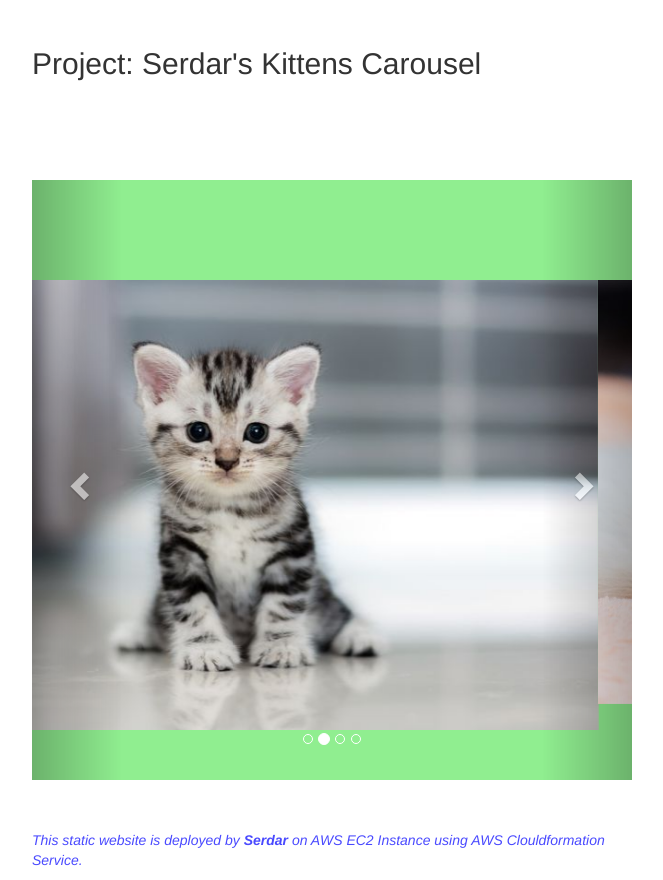
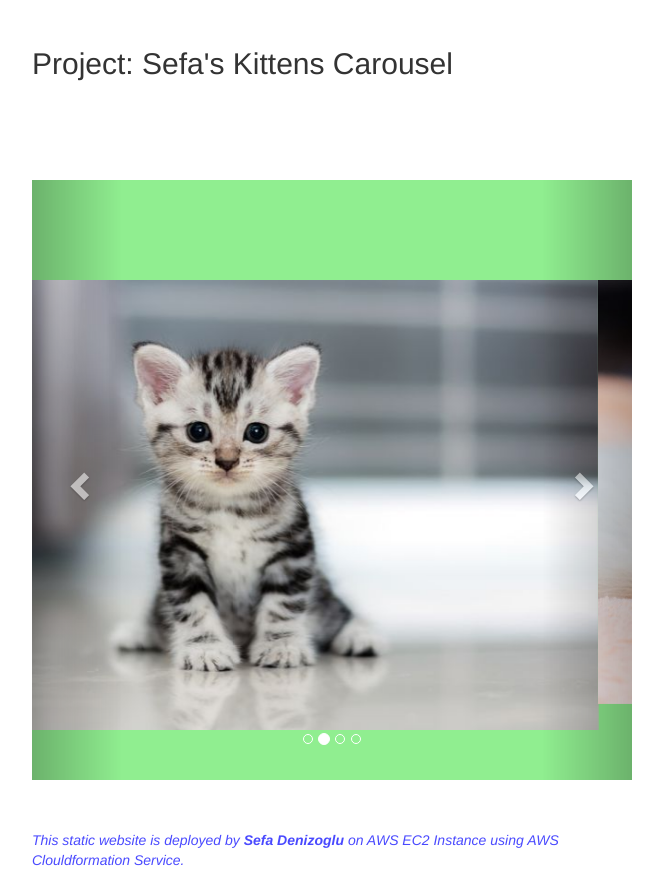
Before and after one commit to denizoglu/AWS-Project-101-kittens-carousel-static-website-ec2, a plain HTML site: page static-web/index.html in a window 1280 px wide. Shown: the part 403-1283 px from the top of the page, without its empty margins (308-971 px from the left). Drawn offline with nearby package versions, Linux system fonts and the light colour scheme.

Commit message:
Added and updated Project description in static-web/index.html

```diff
--- a/static-web/index.html
+++ b/static-web/index.html
@@ -45,7 +45,7 @@
 
   <div><img src="https://clarusway.com/wp-content/uploads/2020/06/clarusway_logo.png" /></div>
 
-  <h2> Project: Serdar's Kittens Carousel</h2>
+  <h2> Project: Sefa's Kittens Carousel</h2>
 
   <div id="myCarousel" class="carousel slide" data-ride="carousel">
     <!-- Indicators -->
@@ -84,7 +84,7 @@
   </div>
 
 
-  <p class="footnote"><i>This static website is deployed by <b> Serdar </b> on AWS EC2 Instance using AWS
+  <p class="footnote"><i>This static website is deployed by <b> Sefa Denizoglu </b> on AWS EC2 Instance using AWS
       Clouldformation Service.</i></p>
 </body>
 
```
